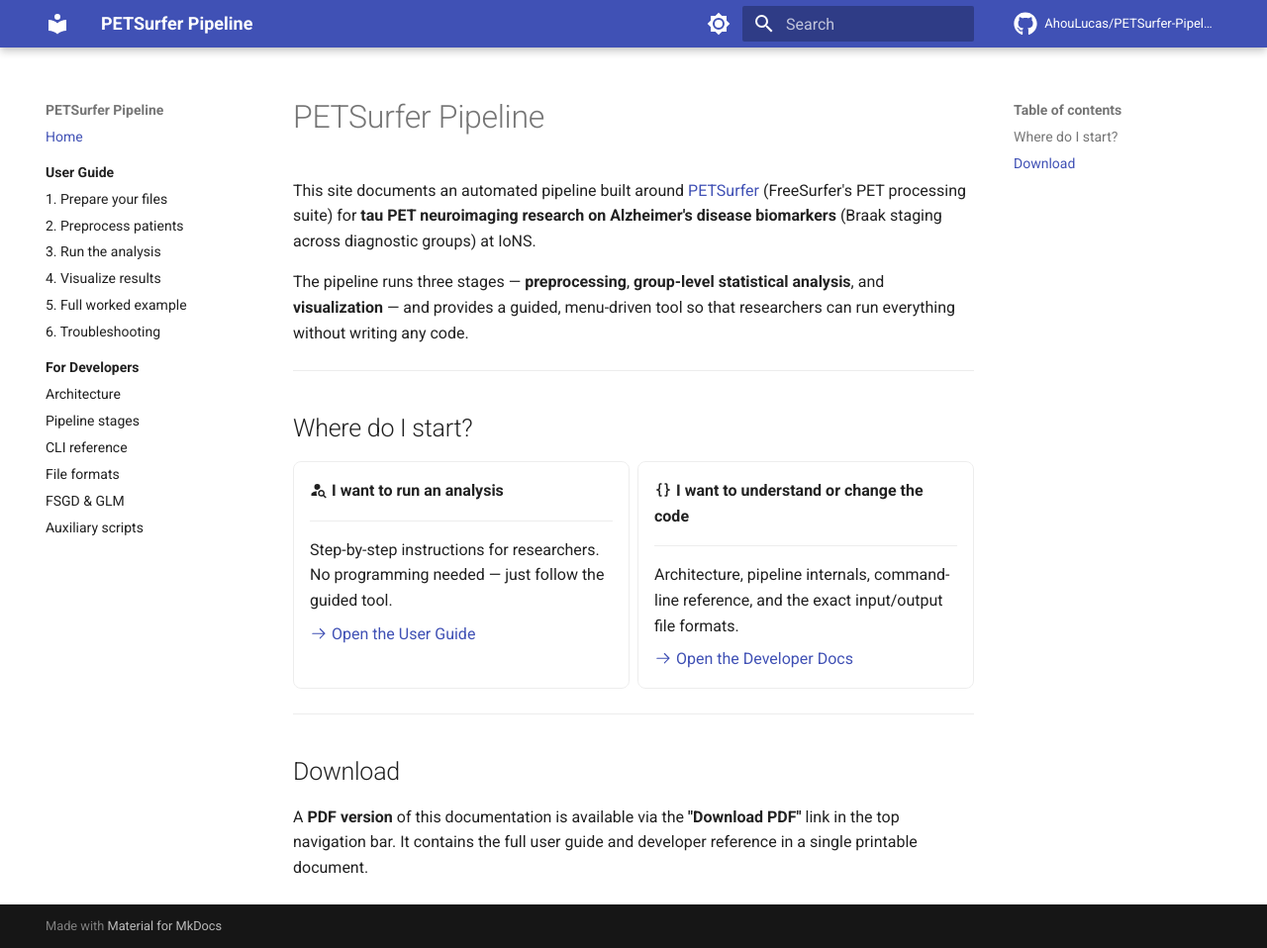
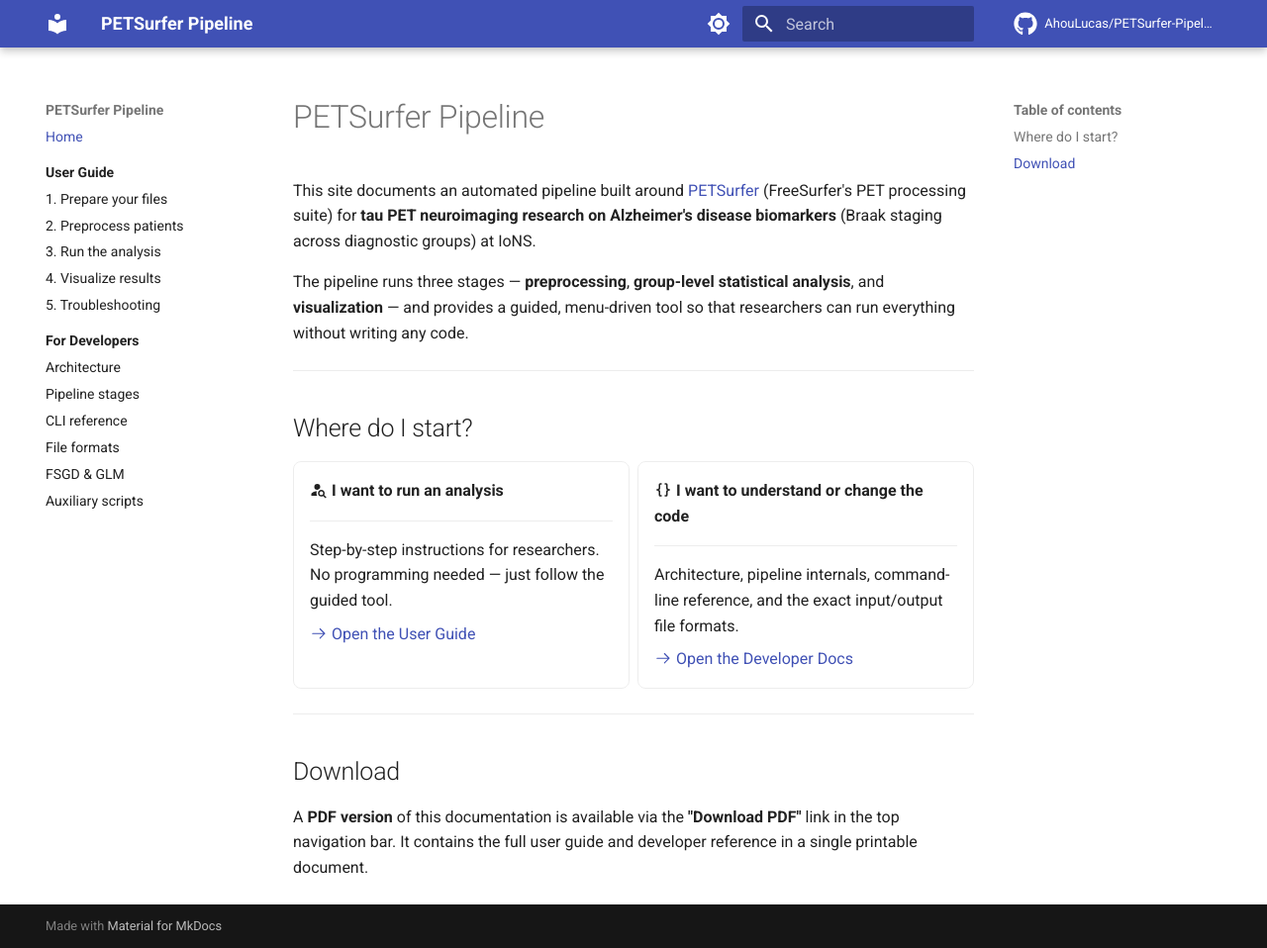
Before and after one commit to AhouLucas/PETSurfer-Pipeline, an MkDocs documentation site: the page built from docs/index.md, in a window 1280 px wide and 958 px high. Shown: the whole window at 99% size. Built offline with MkDocs 1.6.1 and Material for MkDocs 9.7.7, drawn with Linux system fonts in a browser that asks for light colours; comment, search, counter and statistics services are not loaded.

Commit message:
Removed full tutorial subsection (redundant)

```diff
--- a/mkdocs.yml
+++ b/mkdocs.yml
@@ -101,8 +101,7 @@ nav:
       - 2. Preprocess patients: user-guide/02-preprocess.md
       - 3. Run the analysis: user-guide/03-analyse.md
       - 4. Visualize results: user-guide/04-visualize.md
-      - 5. Full worked example: user-guide/05-tutorial.md
-      - 6. Troubleshooting: user-guide/06-troubleshooting.md
+      - 5. Troubleshooting: user-guide/05-troubleshooting.md
   - For Developers:
       - Overview: developers/index.md
       - Architecture: developers/architecture.md
```
